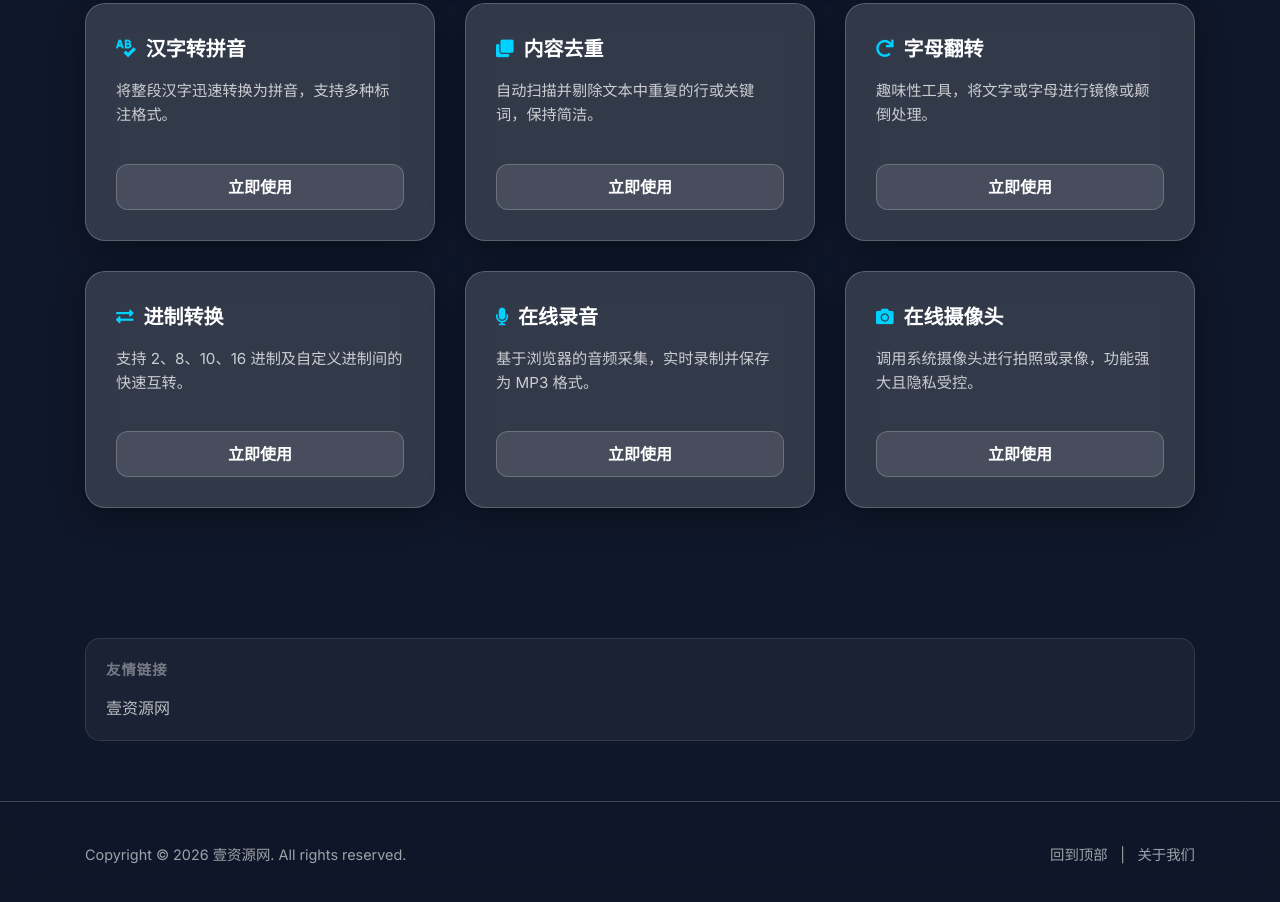
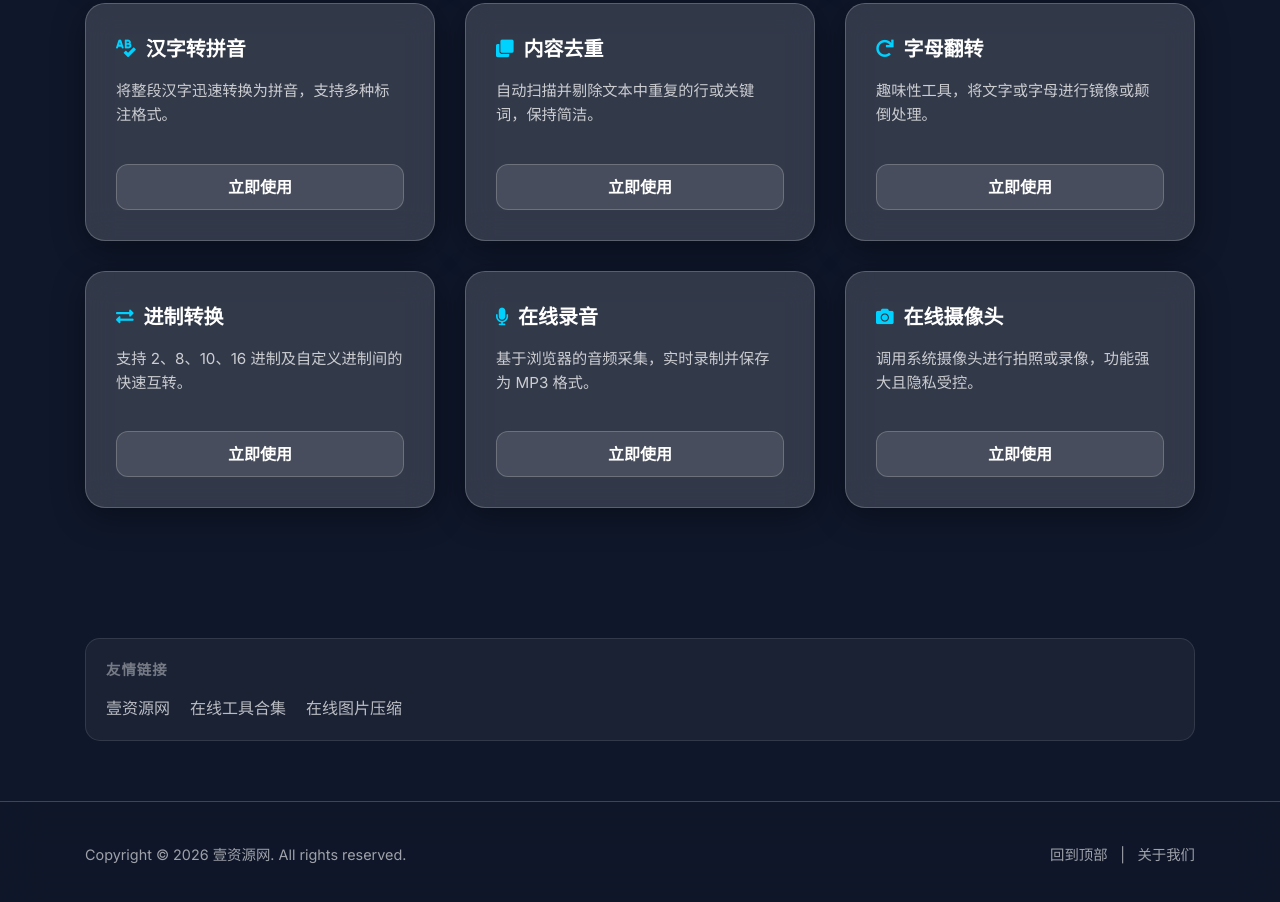
Before and after one commit to KingdoBruce/Online-Toolbox, a plain HTML site: page index.html in a window 1280 px wide. Shown: the part 2218-3120 px from the top of the page. Drawn offline with nearby package versions, Linux system fonts and the light colour scheme.

Commit message:
Update index.html

```diff
--- a/index.html
+++ b/index.html
@@ -514,6 +514,8 @@
                 <div class="links-title">友情链接</div>
                 <div class="d-flex flex-wrap">
                     <a href="http://www.iezyw.com" target="_blank" class="friend-link">壹资源网</a>
+                    <a href="http://tool.iezyw.com" target="_blank" class="friend-link">在线工具合集</a>
+                    <a href="http://img.iezyw.com" target="_blank" class="friend-link">在线图片压缩</a>
 
                 </div>
             </div>
```
